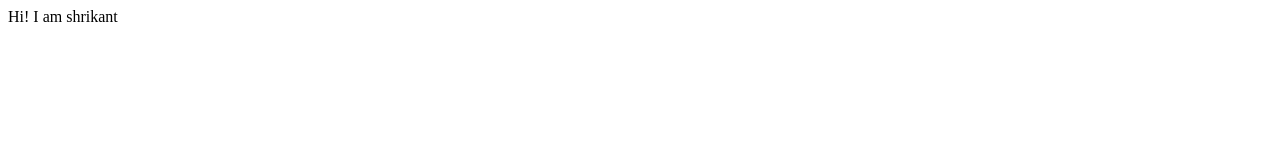
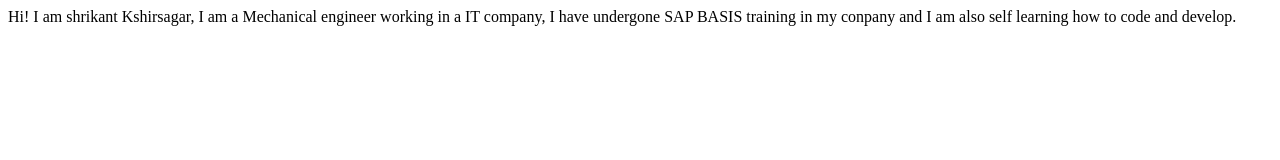
Before and after one commit to Shrikant-95/shrikant-site, a plain HTML site: page index.html in a window 1280 px wide. Drawn offline with Linux system fonts and the light colour scheme.

Commit message:
docs: updated details

```diff
--- a/index.html
+++ b/index.html
@@ -7,6 +7,9 @@
     <title>Studentsite</title>
  </head>
  <body>
-    Hi! I am shrikant
+    Hi!
+     I am shrikant Kshirsagar,
+     I am a Mechanical engineer working in a IT company,
+     I have undergone SAP BASIS training in my conpany and I am also self learning how to code and develop.
  </body>
  </html>
```
